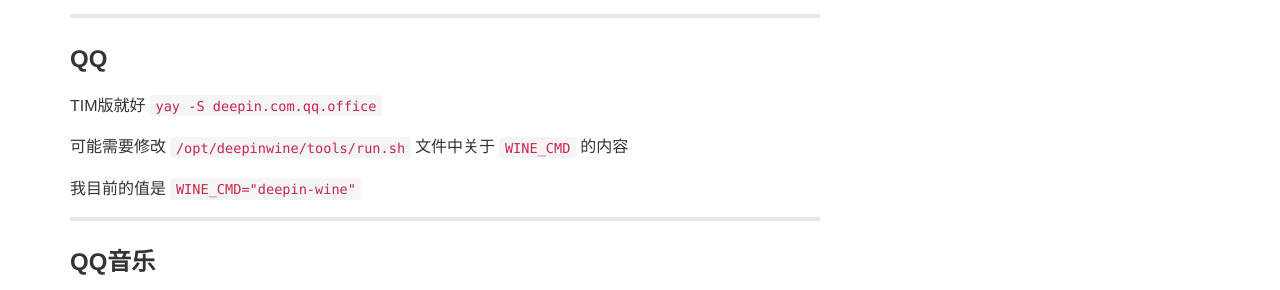
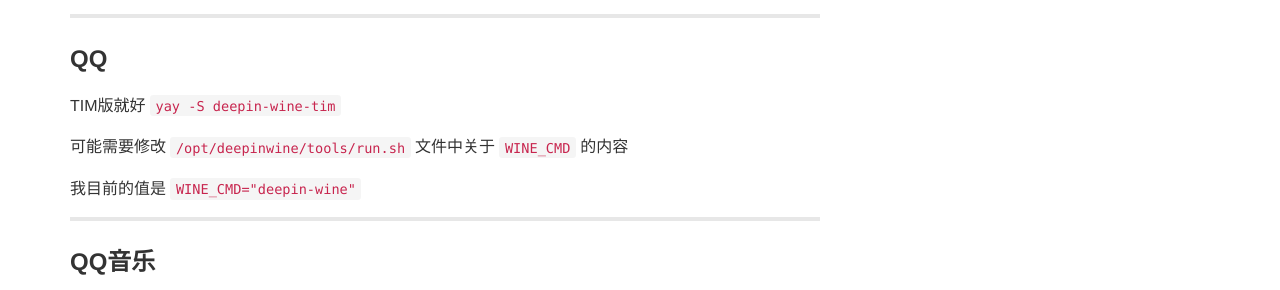
Before and after one commit to loafer-shu/loafer-shu.github.io, a Jekyll site: the page built from _posts/2021/2021-05-26-Manjaro-记一下Manjaro 系统安装后的常用应用.md, in a window 1280 px wide and 900 px high, scrolled down 3504 px. Shown: the part 162-452 px from the top of the window. Built offline with Jekyll 4.4.1, drawn with Linux system fonts in a browser that asks for light colours; a script that is not in the unit is left out.

Commit message:
Update 2021-05-26-Manjaro-记一下Manjaro 系统安装后的常用应用.md
fix(qq): 修改qq为新的软件包

```diff
--- a/_posts/2021/2021-05-26-Manjaro-记一下Manjaro 系统安装后的常用应用.md
+++ b/_posts/2021/2021-05-26-Manjaro-记一下Manjaro 系统安装后的常用应用.md
@@ -173,7 +173,7 @@
 
 ### QQ
 
-TIM版就好 ``yay -S deepin.com.qq.office``
+TIM版就好 ``yay -S deepin-wine-tim``
 
 可能需要修改 `/opt/deepinwine/tools/run.sh` 文件中关于 `WINE_CMD` 的内容
 
```
